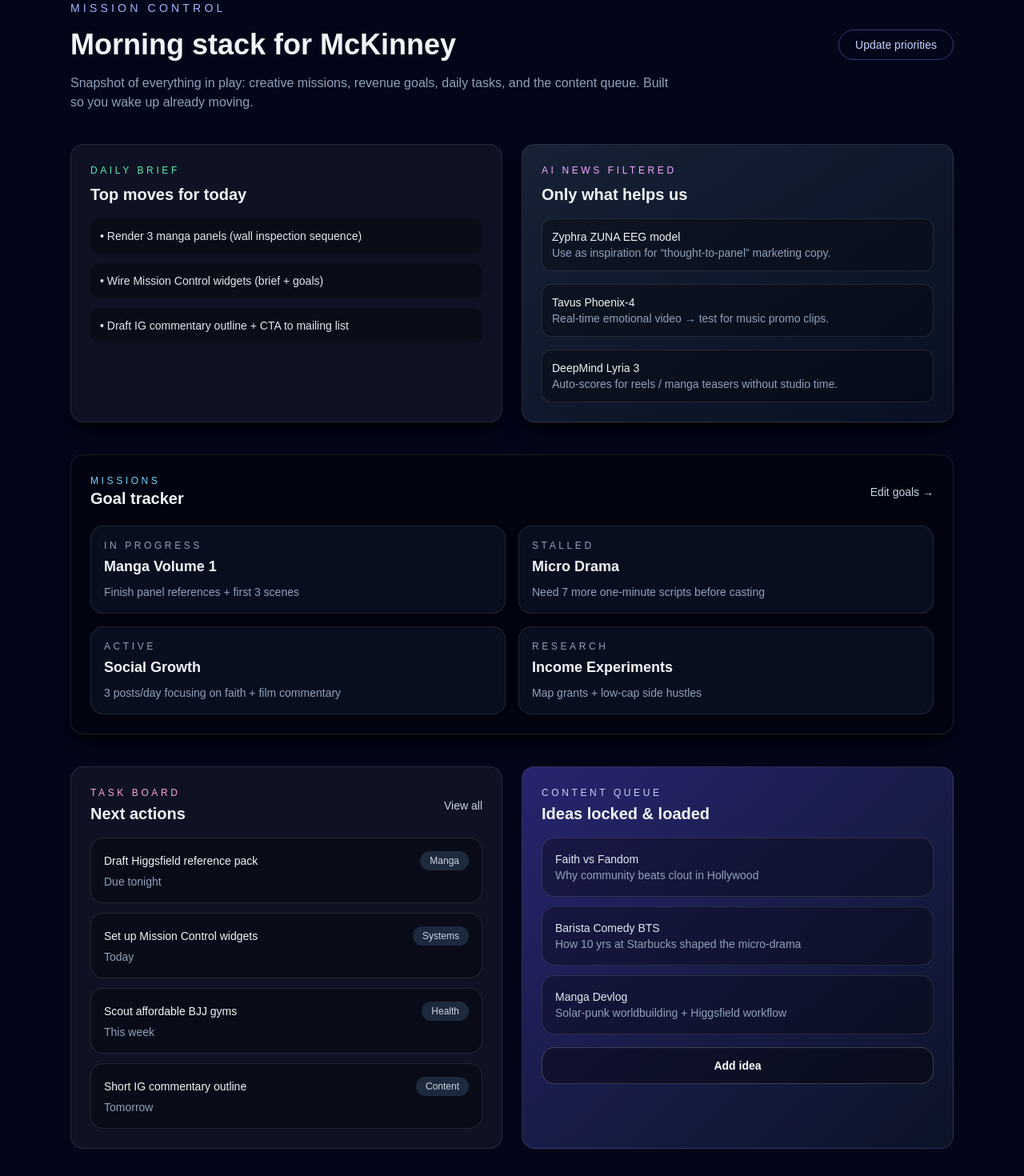
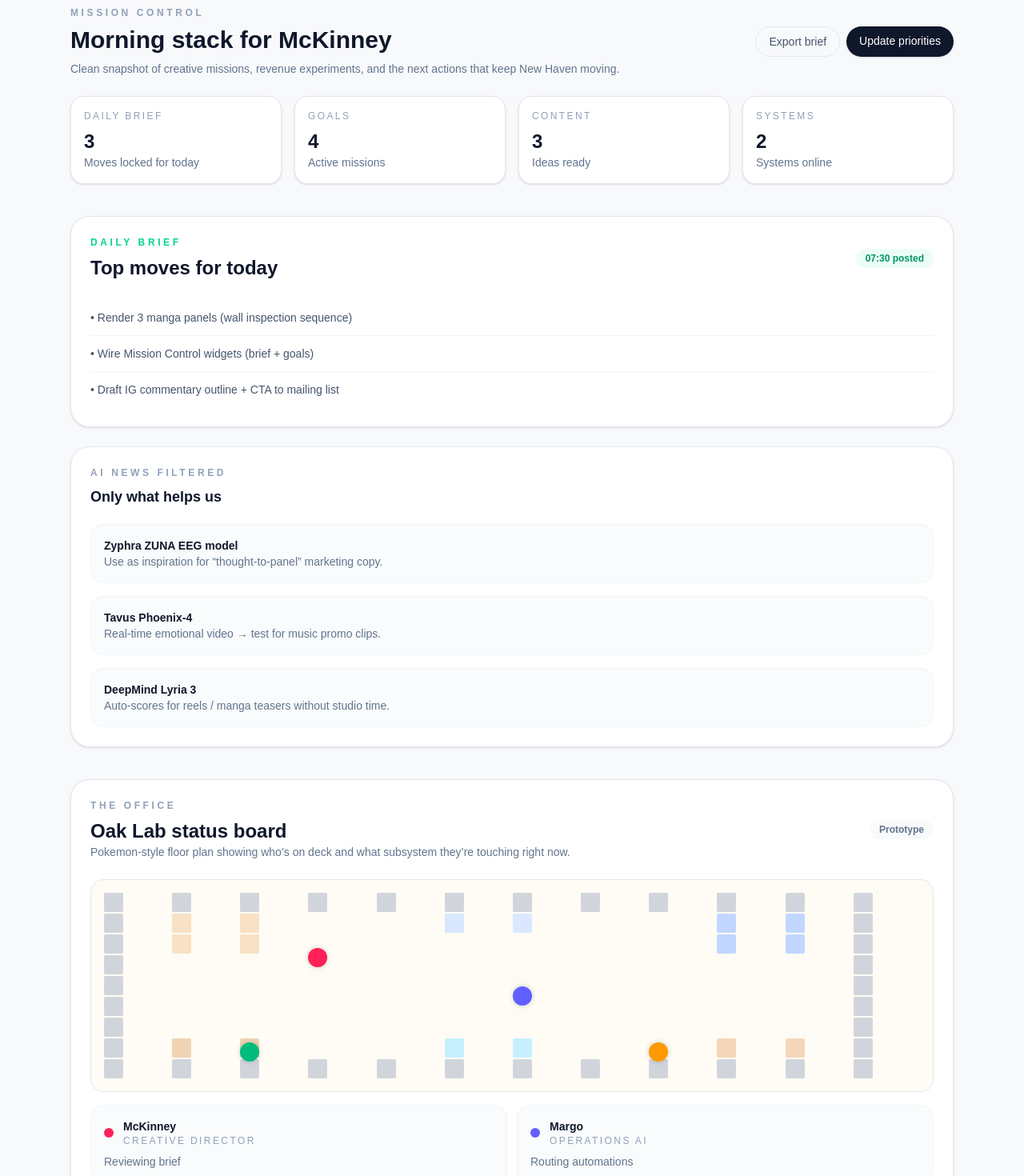
Before and after one commit to mckinney1up/mission-control, a Next.js app: page / in a window 1280 px wide. Shown: the part 40-1510 px from the top of the page at 80% size. Built offline with nearby package versions, Linux system fonts and the light colour scheme.

Commit message:
feat: refresh layout and add office scene

```diff
--- a/src/app/page.tsx
+++ b/src/app/page.tsx
@@ -1,4 +1,5 @@
 import Link from "next/link";
+import OfficeScene from "@/components/OfficeScene";
 
 const goals = [
   {
@@ -63,70 +64,115 @@ const contentIdeas = [
 
 export default function Home() {
   return (
-    <main className="min-h-screen bg-slate-950 text-slate-100">
-      <div className="max-w-6xl mx-auto px-6 py-10 space-y-10">
-        <header className="space-y-4">
-          <p className="text-sm uppercase tracking-[0.3em] text-indigo-300">
+    <main className="min-h-screen bg-[#f8f9fb] text-slate-900">
+      <div className="mx-auto max-w-6xl space-y-10 px-6 py-12">
+        <header className="space-y-6">
+          <div className="flex flex-col gap-4 md:flex-row md:items-center md:justify-between">
+            <div>
+              <p className="text-xs font-semibold uppercase tracking-[0.3em] text-slate-400">
                 Mission Control
               </p>
-          <div className="flex flex-col gap-3 md:flex-row md:items-center md:justify-between">
-            <h1 className="text-3xl md:text-4xl font-semibold">
+              <h1 className="mt-2 text-3xl font-semibold text-slate-900">
                 Morning stack for McKinney
               </h1>
+              <p className="mt-2 text-sm text-slate-500">
+                Clean snapshot of creative missions, revenue experiments, and the next
+                actions that keep New Haven moving.
+              </p>
+            </div>
+            <div className="flex gap-2">
               <Link
                 href="#"
-              className="inline-flex items-center gap-2 rounded-full border border-indigo-400/40 px-5 py-2 text-sm font-medium text-indigo-200 hover:bg-indigo-400/10"
+                className="rounded-full border border-slate-200 px-4 py-2 text-sm font-medium text-slate-600 hover:border-slate-300"
+              >
+                Export brief
+              </Link>
+              <Link
+                href="#"
+                className="rounded-full bg-slate-900 px-4 py-2 text-sm font-medium text-white shadow-sm hover:bg-slate-800"
               >
                 Update priorities
               </Link>
             </div>
-          <p className="text-slate-400 max-w-3xl">
-            Snapshot of everything in play: creative missions, revenue goals,
-            daily tasks, and the content queue. Built so you wake up already
-            moving.
+          </div>
+
+          <div className="grid gap-4 sm:grid-cols-2 lg:grid-cols-4">
+            {["Daily Brief", "Goals", "Content", "Systems"].map((label, idx) => (
+              <article
+                key={label}
+                className="rounded-2xl border border-slate-200 bg-white p-4 shadow-sm"
+              >
+                <p className="text-xs font-medium uppercase tracking-[0.2em] text-slate-400">
+                  {label}
                 </p>
+                <p className="mt-2 text-2xl font-semibold">
+                  {idx === 0 && "3"}
+                  {idx === 1 && "4"}
+                  {idx === 2 && "3"}
+                  {idx === 3 && "2"}
+                </p>
+                <p className="text-sm text-slate-500">
+                  {idx === 0 && "Moves locked for today"}
+                  {idx === 1 && "Active missions"}
+                  {idx === 2 && "Ideas ready"}
+                  {idx === 3 && "Systems online"}
+                </p>
+              </article>
+            ))}
+          </div>
         </header>
 
-        <section className="grid gap-6 md:grid-cols-2">
-          <article className="rounded-2xl border border-white/10 bg-white/5 p-6 shadow-xl shadow-black/40">
-            <p className="text-xs uppercase tracking-[0.3em] text-emerald-300">
+        <section className="grid gap-6 lg:grid-cols-[2fr,1fr]">
+          <article className="rounded-3xl border border-slate-200 bg-white p-6 shadow-sm">
+            <div className="flex items-center justify-between">
+              <div>
+                <p className="text-xs font-semibold uppercase tracking-[0.3em] text-emerald-400">
                   Daily Brief
                 </p>
-            <h2 className="mt-2 text-xl font-semibold">Top moves for today</h2>
-            <ul className="mt-4 space-y-3 text-sm text-slate-200">
-              <li className="rounded-xl bg-black/30 p-3">
-                • Render 3 manga panels (wall inspection sequence)
+                <h2 className="mt-2 text-2xl font-semibold text-slate-900">
+                  Top moves for today
+                </h2>
+              </div>
+              <span className="rounded-full bg-emerald-50 px-3 py-1 text-xs font-semibold text-emerald-600">
+                07:30 posted
+              </span>
+            </div>
+            <ul className="mt-6 divide-y divide-slate-100 text-sm text-slate-600">
+              {[
+                "Render 3 manga panels (wall inspection sequence)",
+                "Wire Mission Control widgets (brief + goals)",
+                "Draft IG commentary outline + CTA to mailing list",
+              ].map((item) => (
+                <li key={item} className="py-3">
+                  • {item}
                 </li>
-              <li className="rounded-xl bg-black/30 p-3">
-                • Wire Mission Control widgets (brief + goals)
-              </li>
-              <li className="rounded-xl bg-black/30 p-3">
-                • Draft IG commentary outline + CTA to mailing list
-              </li>
+              ))}
             </ul>
           </article>
 
-          <article className="rounded-2xl border border-white/10 bg-gradient-to-br from-slate-800/80 to-slate-900/60 p-6 shadow-xl shadow-black/40">
-            <p className="text-xs uppercase tracking-[0.3em] text-fuchsia-300">
+          <article className="rounded-3xl border border-slate-200 bg-white p-6 shadow-sm">
+            <p className="text-xs font-semibold uppercase tracking-[0.3em] text-slate-400">
               AI News Filtered
             </p>
-            <h2 className="mt-2 text-xl font-semibold">Only what helps us</h2>
-            <ul className="mt-4 space-y-4 text-sm">
-              <li className="rounded-xl border border-white/10 bg-black/30 p-3">
-                <p className="font-medium">Zyphra ZUNA EEG model</p>
-                <p className="text-slate-400">
+            <h2 className="mt-2 text-lg font-semibold text-slate-900">
+              Only what helps us
+            </h2>
+            <ul className="mt-5 space-y-4 text-sm text-slate-600">
+              <li className="rounded-2xl border border-slate-100 bg-slate-50/80 p-4">
+                <p className="font-semibold text-slate-900">Zyphra ZUNA EEG model</p>
+                <p className="text-slate-500">
                   Use as inspiration for “thought-to-panel” marketing copy.
                 </p>
               </li>
-              <li className="rounded-xl border border-white/10 bg-black/30 p-3">
-                <p className="font-medium">Tavus Phoenix‑4</p>
-                <p className="text-slate-400">
+              <li className="rounded-2xl border border-slate-100 bg-slate-50/80 p-4">
+                <p className="font-semibold text-slate-900">Tavus Phoenix‑4</p>
+                <p className="text-slate-500">
                   Real-time emotional video → test for music promo clips.
                 </p>
               </li>
-              <li className="rounded-xl border border-white/10 bg-black/30 p-3">
-                <p className="font-medium">DeepMind Lyria 3</p>
-                <p className="text-slate-400">
+              <li className="rounded-2xl border border-slate-100 bg-slate-50/80 p-4">
+                <p className="font-semibold text-slate-900">DeepMind Lyria 3</p>
+                <p className="text-slate-500">
                   Auto-scores for reels / manga teasers without studio time.
                 </p>
               </li>
@@ -134,82 +180,90 @@ export default function Home() {
           </article>
         </section>
 
-        <section className="rounded-2xl border border-white/10 bg-black/30 p-6 shadow-xl shadow-black/40">
+        <OfficeScene />
+
+        <section className="rounded-3xl border border-slate-200 bg-white p-6 shadow-sm">
           <div className="flex flex-col gap-3 md:flex-row md:items-center md:justify-between">
             <div>
-              <p className="text-xs uppercase tracking-[0.3em] text-sky-300">
+              <p className="text-xs font-semibold uppercase tracking-[0.3em] text-slate-400">
                 Missions
               </p>
-              <h2 className="text-xl font-semibold">Goal tracker</h2>
+              <h2 className="mt-2 text-2xl font-semibold text-slate-900">
+                Goal tracker
+              </h2>
             </div>
-            <Link href="#" className="text-sm text-slate-300 hover:text-white">
+            <Link href="#" className="text-sm font-medium text-slate-500 hover:text-slate-900">
               Edit goals →
             </Link>
           </div>
-          <div className="mt-5 grid gap-4 md:grid-cols-2">
+          <div className="mt-6 grid gap-4 md:grid-cols-2">
             {goals.map((goal) => (
               <article
                 key={goal.title}
-                className="rounded-2xl border border-white/10 bg-slate-900/60 p-4"
+                className="rounded-2xl border border-slate-100 bg-slate-50/80 p-4"
               >
-                <p className="text-xs uppercase tracking-[0.3em] text-slate-400">
+                <p className="text-xs font-semibold uppercase tracking-[0.2em] text-slate-400">
                   {goal.status}
                 </p>
-                <h3 className="mt-1 text-lg font-semibold">{goal.title}</h3>
-                <p className="mt-2 text-sm text-slate-400">{goal.detail}</p>
+                <h3 className="mt-2 text-lg font-semibold text-slate-900">{goal.title}</h3>
+                <p className="mt-1 text-sm text-slate-500">{goal.detail}</p>
               </article>
             ))}
           </div>
         </section>
 
-        <section className="grid gap-6 md:grid-cols-2">
-          <article className="rounded-2xl border border-white/10 bg-white/5 p-6">
+        <section className="grid gap-6 lg:grid-cols-2">
+          <article className="rounded-3xl border border-slate-200 bg-white p-6 shadow-sm">
             <div className="flex items-center justify-between">
               <div>
-                <p className="text-xs uppercase tracking-[0.3em] text-pink-300">
+                <p className="text-xs font-semibold uppercase tracking-[0.3em] text-slate-400">
                   Task Board
                 </p>
-                <h2 className="mt-1 text-xl font-semibold">Next actions</h2>
+                <h2 className="mt-2 text-2xl font-semibold text-slate-900">
+                  Next actions
+                </h2>
               </div>
-              <Link href="#" className="text-sm text-slate-300 hover:text-white">
+              <Link href="#" className="text-sm font-medium text-slate-500 hover:text-slate-900">
                 View all
               </Link>
             </div>
-            <ul className="mt-4 space-y-3 text-sm">
+            <ul className="mt-5 space-y-3 text-sm text-slate-600">
               {tasks.map((task) => (
                 <li
                   key={task.title}
-                  className="rounded-2xl border border-white/10 bg-black/30 p-4"
+                  className="rounded-2xl border border-slate-100 bg-slate-50/80 p-4"
                 >
                   <div className="flex items-center justify-between">
-                    <p className="font-medium">{task.title}</p>
-                    <span className="rounded-full bg-slate-800 px-3 py-1 text-xs text-slate-300">
+                    <p className="font-semibold text-slate-900">{task.title}</p>
+                    <span className="rounded-full bg-white px-3 py-1 text-xs font-medium text-slate-500">
                       {task.tag}
                     </span>
                   </div>
-                  <p className="mt-1 text-slate-400">{task.eta}</p>
+                  <p className="mt-1 text-slate-500">{task.eta}</p>
                 </li>
               ))}
             </ul>
           </article>
 
-          <article className="rounded-2xl border border-white/10 bg-gradient-to-br from-indigo-900/80 to-slate-900/80 p-6">
-            <p className="text-xs uppercase tracking-[0.3em] text-indigo-200">
+          <article className="rounded-3xl border border-slate-200 bg-white p-6 shadow-sm">
+            <p className="text-xs font-semibold uppercase tracking-[0.3em] text-slate-400">
               Content Queue
             </p>
-            <h2 className="mt-1 text-xl font-semibold">Ideas locked & loaded</h2>
-            <ul className="mt-4 space-y-3 text-sm text-slate-200">
+            <h2 className="mt-2 text-2xl font-semibold text-slate-900">
+              Ideas locked & loaded
+            </h2>
+            <ul className="mt-5 space-y-3 text-sm text-slate-600">
               {contentIdeas.map((idea) => (
                 <li
                   key={idea.title}
-                  className="rounded-2xl border border-white/10 bg-black/30 p-4"
+                  className="rounded-2xl border border-slate-100 bg-slate-50/80 p-4"
                 >
-                  <p className="font-medium">{idea.title}</p>
-                  <p className="text-slate-400">{idea.hook}</p>
+                  <p className="font-semibold text-slate-900">{idea.title}</p>
+                  <p className="text-slate-500">{idea.hook}</p>
                 </li>
               ))}
             </ul>
-            <button className="mt-4 w-full rounded-2xl border border-white/20 bg-black/40 py-3 text-sm font-semibold text-white hover:bg-white/10">
+            <button className="mt-5 w-full rounded-2xl border border-slate-200 bg-white py-3 text-sm font-semibold text-slate-600 hover:border-slate-300">
               Add idea
             </button>
           </article>
--- /dev/null
+++ b/src/components/OfficeScene.tsx
@@ -0,0 +1,133 @@
+const tileMap = [
+  ["wall", "wall", "wall", "wall", "wall", "wall", "wall", "wall", "wall", "wall", "wall", "wall"],
+  ["wall", "desk", "desk", "floor", "floor", "pc", "pc", "floor", "floor", "shelf", "shelf", "wall"],
+  ["wall", "desk", "desk", "floor", "floor", "floor", "floor", "floor", "floor", "shelf", "shelf", "wall"],
+  ["wall", "floor", "floor", "floor", "floor", "floor", "floor", "floor", "floor", "floor", "floor", "wall"],
+  ["wall", "floor", "floor", "floor", "floor", "floor", "floor", "floor", "floor", "floor", "floor", "wall"],
+  ["wall", "floor", "floor", "floor", "floor", "floor", "floor", "floor", "floor", "floor", "floor", "wall"],
+  ["wall", "floor", "floor", "floor", "floor", "floor", "floor", "floor", "floor", "floor", "floor", "wall"],
+  ["wall", "station", "station", "floor", "floor", "console", "console", "floor", "floor", "crate", "crate", "wall"],
+  ["wall", "wall", "wall", "wall", "wall", "wall", "wall", "wall", "wall", "wall", "wall", "wall"],
+];
+
+const tileStyles: Record<string, string> = {
+  wall: "bg-[#d1d5db]",
+  floor: "bg-[#fdfbf3]",
+  desk: "bg-[#f8e1c4]",
+  station: "bg-[#f0d4b4]",
+  pc: "bg-[#d9e8ff]",
+  console: "bg-[#c7f0ff]",
+  shelf: "bg-[#c2d6ff]",
+  crate: "bg-[#f6d6b8]",
+};
+
+const characters = [
+  {
+    name: "McKinney",
+    role: "Creative Director",
+    task: "Reviewing brief",
+    row: 4,
+    col: 4,
+    color: "bg-rose-500",
+  },
+  {
+    name: "Margo",
+    role: "Operations AI",
+    task: "Routing automations",
+    row: 5,
+    col: 7,
+    color: "bg-indigo-500",
+  },
+  {
+    name: "Higgsfield Bot",
+    role: "Panel Render",
+    task: "Queue idle",
+    row: 7,
+    col: 3,
+    color: "bg-emerald-500",
+  },
+  {
+    name: "Content Desk",
+    role: "Publishing",
+    task: "Next IG beat",
+    row: 7,
+    col: 9,
+    color: "bg-amber-500",
+  },
+];
+
+export default function OfficeScene() {
+  return (
+    <section className="rounded-3xl border border-slate-200 bg-white p-6 shadow-sm">
+      <div className="flex flex-col gap-3 md:flex-row md:items-center md:justify-between">
+        <div>
+          <p className="text-xs font-semibold uppercase tracking-[0.3em] text-slate-400">
+            The Office
+          </p>
+          <h2 className="mt-2 text-2xl font-semibold text-slate-900">
+            Oak Lab status board
+          </h2>
+          <p className="text-sm text-slate-500">
+            Pokemon-style floor plan showing who’s on deck and what subsystem they’re
+            touching right now.
+          </p>
+        </div>
+        <span className="rounded-full bg-slate-50 px-3 py-1 text-xs font-semibold text-slate-500">
+          Prototype
+        </span>
+      </div>
+
+      <div className="mt-6">
+        <div className="relative overflow-hidden rounded-2xl border border-slate-200 bg-[#fefcf5] p-4">
+          <div className="grid grid-cols-12 gap-[2px]">
+            {tileMap.map((row, rowIndex) =>
+              row.map((tile, colIndex) => (
+                <div
+                  key={`${rowIndex}-${colIndex}`}
+                  className={`h-6 w-6 rounded-[2px] ${tileStyles[tile]}`}
+                />
+              )),
+            )}
+          </div>
+          <div className="pointer-events-none absolute inset-4 grid grid-cols-12 gap-[2px]">
+            {characters.map((character) => (
+              <div
+                key={character.name}
+                className={`flex items-center justify-center rounded-full ${character.color}`}
+                style={{
+                  gridColumn: `${character.col} / span 1`,
+                  gridRow: `${character.row} / span 1`,
+                  width: "24px",
+                  height: "24px",
+                  boxShadow: "0 0 6px rgba(15, 23, 42, 0.2)",
+                }}
+              />
+            ))}
+          </div>
+        </div>
+
+        <div className="mt-4 grid gap-3 md:grid-cols-2">
+          {characters.map((character) => (
+            <article
+              key={character.name}
+              className="rounded-2xl border border-slate-100 bg-slate-50/80 p-4"
+            >
+              <div className="flex items-center gap-3">
+                <span className={`h-3 w-3 rounded-full ${character.color}`} />
+                <div>
+                  <p className="text-sm font-semibold text-slate-900">
+                    {character.name}
+                  </p>
+                  <p className="text-xs uppercase tracking-[0.2em] text-slate-400">
+                    {character.role}
+                  </p>
+                </div>
+              </div>
+              <p className="mt-2 text-sm text-slate-500">{character.task}</p>
+            </article>
+          ))}
+        </div>
+      </div>
+    </section>
+  );
+}
```
Lines whose indentation alone changed are shown as unchanged.
